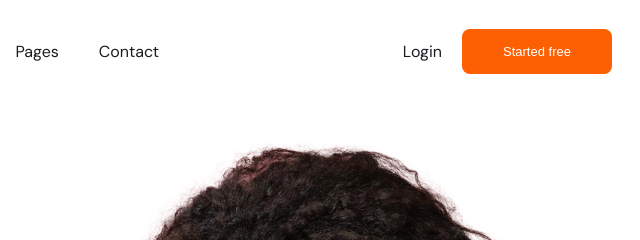
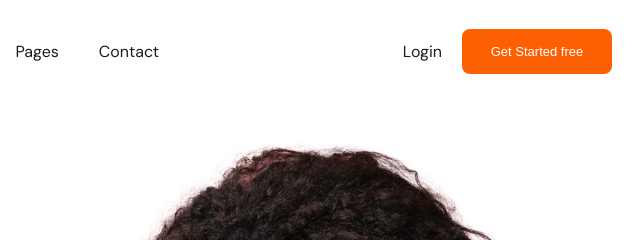
Before and after one commit to Bukkiedevs/Chat-app-landing-page, a plain HTML site: page index.html in a window 1280 px wide. Shown: the top 240 px of the page, 640-1280 px from the left. Drawn offline with Linux system fonts and the light colour scheme.

Commit message:
Update index.html

```diff
--- a/index.html
+++ b/index.html
@@ -37,7 +37,9 @@
         <li><a href="#">Contact </a></li>
       </ul>
       <a href="#" class="login-link">Login </a>
-      <button class="get-started-button"><a href="#">Started free</a></button>
+      <button class="get-started-button">
+        <a href="#">Get Started free</a>
+      </button>
     </div>
     <div class="container">
       <div class="row">
@@ -216,7 +218,9 @@
             Ready to start your business? Start with Apex, become faster every
             second
           </h2>
-          <div><button><a href="#">Start Chatting Now</a></button></div>
+          <div>
+            <button><a href="#">Start Chatting Now</a></button>
+          </div>
           <img src="/LOgo 2.png" alt="logo" class="logo-1" />
           <ul class="navbar">
             <li><a href="#">About </a></li>
```
